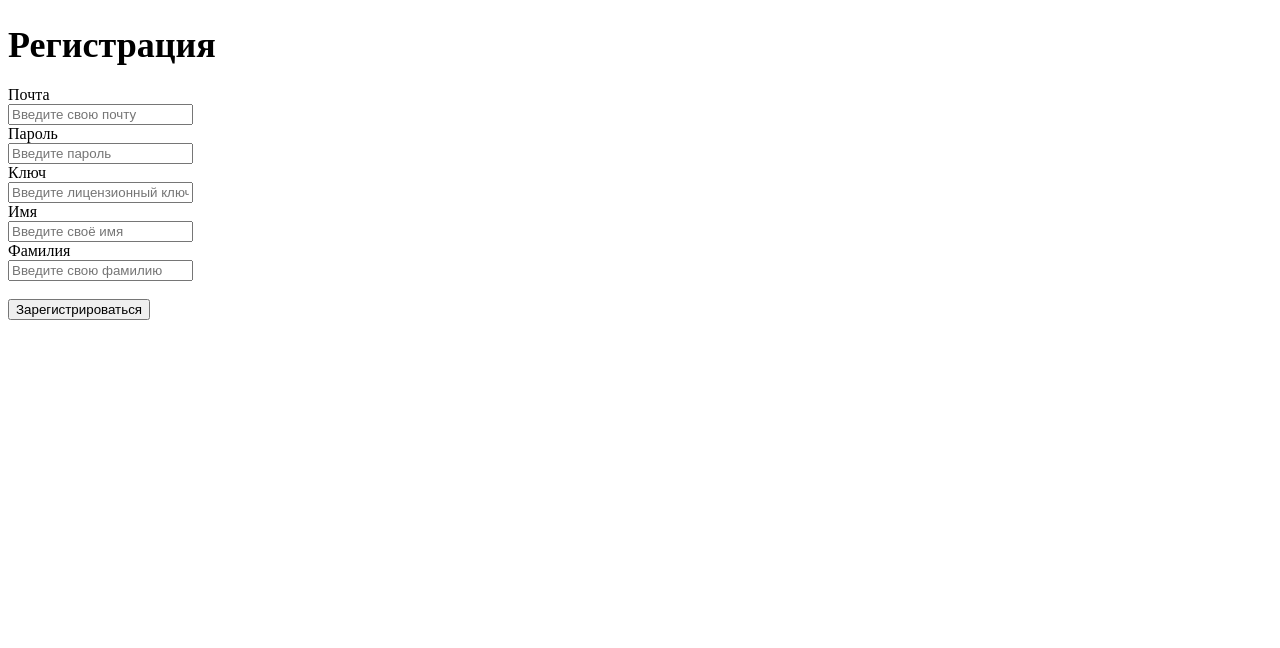
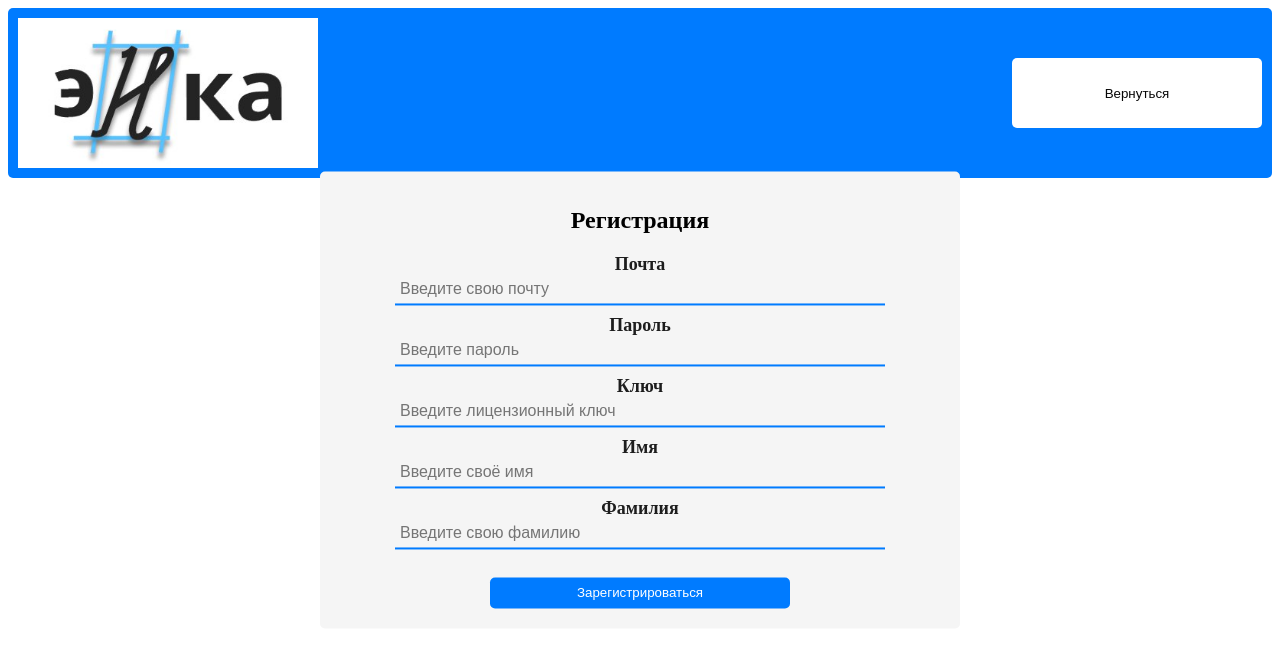
Before and after one commit to Geolan84/nka, a React (Create React App) app in the folder front/: page /register in a window 1280 px wide. Shown: the top 648 px of the page. Built offline with nearby package versions, Linux system fonts and the light colour scheme.

Commit message:
added css style

```diff
--- a/front/package.json
+++ b/front/package.json
@@ -4,6 +4,8 @@
   "private": true,
   "dependencies": {
     "@auth0/auth0-react": "^2.2.1",
+    "@mui/icons-material": "^5.14.14",
+    "@mui/material": "^5.14.14",
     "@testing-library/jest-dom": "^5.17.0",
     "@testing-library/react": "^13.4.0",
     "@testing-library/user-event": "^13.5.0",
--- a/front/src/components/Login.js
+++ b/front/src/components/Login.js
@@ -1,8 +1,10 @@
 import React, { useState } from "react";
 import { useNavigate } from "react-router-dom";
+import "../css/Login.css";
+import logo from '../images/logo.jpg';
 
 const Login = () => {
-  const navigate = useNavigate(); // Используйте useNavigate для доступа к объекту history
+  const navigate = useNavigate();
   const [email, setEmail] = useState("");
   const [password, setPassword] = useState("");
   const [, setErrorMessage] = useState("");
@@ -28,7 +30,7 @@ const Login = () => {
         localStorage.setItem("token", token);
         localStorage.setItem("user_id", user_id);
         localStorage.setItem("role", role);
-        navigate("/profile"); // Используйте navigate для перехода
+        navigate("/profile");
       } else {
         setErrorMessage(data.msg);
       }
@@ -37,46 +39,45 @@ const Login = () => {
     }
   };
 
+  const handleReturn = () => {
+    navigate("/");
+  };
+
   const handleSubmit = (e) => {
     e.preventDefault();
     submitLogin();
   };
 
   return (
-    <div className="column">
-      <form className="box" onSubmit={handleSubmit}>
-        <h1 className="title has-text-centered">Вход</h1>
-        <div className="field">
-          <label className="label">Почта</label>
-          <div className="control">
+    <div>
+      <div className="header">
+        <img src={logo} alt="Logo" />
+        <button className="login-button" onClick={handleReturn}>Вернуться</button>
+      </div>
+      <div className="login-container">
+        <h1 className="login-title">Вход</h1>
+        <form className="login-form" onSubmit={handleSubmit}>
           <input
             type="email"
-              placeholder="Введите почту"
+            placeholder="Почта"
+            className="login-input"
             value={email}
             onChange={(e) => setEmail(e.target.value)}
-              className="input"
             required
           />
-          </div>
-        </div>
-        <div className="field">
-          <label className="label">Пароль</label>
-          <div className="control">
           <input
             type="password"
-              placeholder="Введите пароль"
+            placeholder="Пароль"
+            className="login-input"
             value={password}
             onChange={(e) => setPassword(e.target.value)}
-              className="input"
             required
           />
-          </div>
-        </div>
-        <br />
-        <button className="button is-primary" type="submit">
+          <button type="submit" className="login-button">
             Войти
           </button>
         </form>
+      </div>
     </div>
   );
 };
--- a/front/src/components/RegisterProf.js
+++ b/front/src/components/RegisterProf.js
@@ -1,5 +1,7 @@
 import React, { useState } from "react";
 import { useNavigate } from "react-router-dom";
+import "../css/Register.css";
+import logo from '../images/logo.jpg';
 
 const RegisterProf = () => {
   const navigate = useNavigate();
@@ -19,8 +21,8 @@ const RegisterProf = () => {
         email: email,
         password: password,
         first_name: firstName,
-        second_name: secondName
-      })
+        second_name: secondName,
+      }),
     };
 
     try {
@@ -39,82 +41,91 @@ const RegisterProf = () => {
     }
   };
 
+  const handleReturn = () => {
+    navigate("/");
+  };
+
   const handleSubmit = (e) => {
     e.preventDefault();
     submitRegistration();
   };
 
   return (
-    <div className="column">
-      <form className="box" onSubmit={handleSubmit}>
-        <h1 className="title has-text-centered">Регистрация</h1>
+    <div>
+      <div className="header">
+        <img src={logo} alt="Logo" />
+        <button className="login-button" onClick={handleReturn}>Вернуться</button>
+      </div>
+      <div className="register-container">
+        <form className="box register-form" onSubmit={handleSubmit}>
+          <h1 className="register-title">Регистрация</h1>
           <div className="field">
-          <label className="label">Почта</label>
+            <label className="register-label">Почта</label>
             <div className="control">
               <input
                 type="email"
                 placeholder="Введите свою почту"
                 value={email}
                 onChange={(e) => setEmail(e.target.value)}
-              className="input"
+                className="register-input"
                 required
               />
             </div>
           </div>
           <div className="field">
-          <label className="label">Пароль</label>
+            <label className="register-label">Пароль</label>
             <div className="control">
               <input
                 type="password"
                 placeholder="Введите пароль"
                 value={password}
                 onChange={(e) => setPassword(e.target.value)}
-              className="input"
+                className="register-input"
                 required
               />
             </div>
           </div>
           <div className="field">
-          <label className="label">Ключ</label>
+            <label className="register-label">Ключ</label>
             <div className="control">
               <input
                 type="text"
                 placeholder="Введите лицензионный ключ"
                 value={key}
                 onChange={(e) => setKey(e.target.value)}
-              className="input"
+                className="register-input"
                 required
               />
             </div>
           </div>
           <div className="field">
-          <label className="label">Имя</label>
+            <label className="register-label">Имя</label>
             <div className="control">
               <input
                 type="text"
                 placeholder="Введите своё имя"
                 value={firstName}
                 onChange={(e) => setFirstName(e.target.value)}
-              className="input"
+                className="register-input"
                 required
               />
             </div>
           </div>
           <div className="field">
-          <label className="label">Фамилия</label>
+            <label className="register-label">Фамилия</label>
             <div className="control">
               <input
                 type="text"
                 placeholder="Введите свою фамилию"
                 value={secondName}
                 onChange={(e) => setSecondName(e.target.value)}
-              className="input"
+                className="register-input"
                 required
               />
             </div>
           </div>
           <br />
-        <button className="button is-primary" type="submit">
+          <button className="register-button is-primary" type="submit">
             Зарегистрироваться
           </button>
           {errorMessage && (
@@ -122,6 +133,7 @@ const RegisterProf = () => {
           )}
         </form>
       </div>
+    </div>
   );
 };
 
--- a/front/src/components/UserProfile.js
+++ b/front/src/components/UserProfile.js
@@ -1,9 +1,10 @@
 import React, { useState, useEffect } from "react";
 import { Link, useNavigate } from "react-router-dom";
+import "../css/UserProfile.css";
+import logo from '../images/logo.jpg';
 
 const UserProfile = () => {
     const [user, setUser] = useState(null);
-    const [loading, setLoading] = useState(true);
     const navigate = useNavigate();
     const user_id = localStorage.getItem("user_id");
     const role = localStorage.getItem("role");
@@ -25,7 +26,7 @@ const UserProfile = () => {
         const token = localStorage.getItem("token");
 
         if (!token) {
-            navigate("/login");// Нет токена, перенаправляем пользователя на страницу входа
+            navigate("/login"); // Нет токена, перенаправляем пользователя на страницу входа
             return;
         }
         const fetchUserProfile = async () => {
@@ -60,46 +61,47 @@ const UserProfile = () => {
         window.location.href = "/";
     };
 
-    //if (loading) {
-    //    return <div>Loading...</div>;
-    //}
-
     return (
         <div>
-            <h1>Личный кабинет</h1>
-            {user ? (
-                <div>
-                    <p>Имя: {user.first_name}</p>
-                    <p>Фамилия: {user.second_name}</p>
-                    <p>Email: {user.email}</p>
+        <div className="header">
+            <img src={logo} alt="Logo" />
+            <button className="user-logout" onClick={handleLogout}>Выйти</button>
+        </div>
+        <div className="user-profile">
+            <div className="user-actions">
+                <h1 className="user-title">Личный кабинет</h1>
+                <button className="user-action" onClick={handleNavigateToStructure}>Перейти к структуре компании</button>
+                <button className="user-action" onClick={handleNavigateToVacation}>Запланировать отпуск</button>
+                <button className="user-action">Мой план</button>
+                <div className="graphic">
+                    <button className="user-action" onClick={toggleDropdown}>График</button>
+                    {showDropdown && (
+                        <div className="dropdown">
+                            <button className="user-action">Сектор</button>
+                            <button className="user-action">Отдел</button>
+                        </div>
+                    )}
                 </div>
-            ) : (
-                <p>Информация о пользователе не найдена</p>
-            )}
+                <button className="user-action">Иное отсутствие</button>
+                <button className="user-action">Справочный центр</button>
+            </div>
+            <div className="user-info">
+                {user ? (
+                    <>
+                        <p>Имя: {user.first_name}</p>
+                        <p>Фамилия: {user.second_name}</p>
+                        <p>Департамент: </p>
+                        <p>Отдел: </p>
+                        <p>Сектор: </p>
+                        <p>Должность: </p>
+                        <p>Email: {user.email}</p>
 
-                <button onClick={handleNavigateToStructure}>Перейти к структуре компании</button>
-                <br/>
-
-            <button onClick={handleNavigateToVacation}>Запланировать отпуск</button>
-            <br/>
-            <button>Мой план</button>
-            <br/>
-            <div className="Graphic">
-                <button onClick={toggleDropdown}>График</button>
-                <br/>
-                {showDropdown && (
-                    <div>
-                        <button>Сектор</button>
-                        <br/>
-                        <button>Отдел</button>
-                    </div>
+                    </>
+                ) : (
+                    <p>Информация о пользователе не найдена</p>
                 )}
             </div>
-            <button>Иное отсутсвие</button>
-            <br/>
-            <button>Справочный центр</button>
-            <br/>
-            <button onClick={handleLogout}>Выйти</button>
+        </div>
         </div>
     );
 };
--- a/front/src/css/CompanyStructure.css
+++ b/front/src/css/CompanyStructure.css
@@ -1,83 +1,52 @@
-/* CompanyStructure.css */
-.modal-overlay {
-    position: fixed;
-    top: 0;
-    left: 0;
-    width: 100%;
-    height: 100%;
-    background: rgba(0, 0, 0, 0.5); /* Затемненный фон */
-    display: flex;
-    justify-content: center;
-    align-items: center;
-    z-index: 100; /* Убедитесь, что модальное окно находится поверх всего остального содержимого */
+/* Login.css */
+.login-container {
+  display: flex;
+  flex-direction: column;
+  align-items: center;
+  justify-content: center;
+  height: 100vh;
+  text-align: center;
+  background-color: #f5f5f5; /* Добавить фоновый цвет */
+  border: 1px solid #ddd; /* Добавить рамку */
+  border-radius: 10px; /* Закруглить углы */
+  padding: 20px;
 }
 
-.modal {
-    background: #fff;
-    width: 300px; /* Ширина модального окна */
-    height: 200px; /* Увеличьте высоту для увеличения поля ввода */
-    border-radius: 8px;
-    box-shadow: 0 2px 4px rgba(0, 0, 0, 0.2);
-    text-align: center;
-    display: flex;
-    flex-direction: column;
-    justify-content: space-between; /* Разместите элементы сверху внизу с пространством между ними */
-    z-index: 101; /* Поднимите модальное окно над фоном */
+.login-title {
+  font-size: 24px;
+  margin-bottom: 20px;
 }
 
-.modal-user {
-    background: #fff;
-    width: 300px; /* Ширина модального окна */
-    height: 420px; /* Увеличьте высоту для увеличения поля ввода */
-    border-radius: 8px;
-    box-shadow: 0 2px 4px rgba(0, 0, 0, 0.2);
-    text-align: center;
-    display: flex;
-    flex-direction: column;
-    justify-content: space-between; /* Разместите элементы сверху внизу с пространством между ними */
-    z-index: 101; /* Поднимите модальное окно над фоном */
+.login-form {
+  display: flex;
+  flex-direction: column;
+  align-items: center;
 }
 
-.modal-card {
-    display: flex;
-    flex-direction: column;
-    justify-content: center;
-    align-items: center;
-    padding: 20px;
-    flex-grow: 1; /* Занимайте всё доступное пространство внутри модального окна */
+.login-input {
+  margin-bottom: 10px;
+  border: none;
+  border-bottom: 2px solid #007bff;
+  padding: 5px;
+  width: 100%;
+  font-size: 16px;
 }
 
-.modal-card h2 {
-    font-size: 20px;
-    margin: 0;
+.login-input:focus {
+  border-color: #0056b3;
+  outline: none;
 }
 
-.modal-card input {
-    width: 80%;
-    padding: 30px; /* Увеличьте отступ */
-    margin: 10px 0;
-    border: 1px solid #ccc;
-    border-radius: 4px;
+.login-button {
+  background-color: #007bff;
+  color: #fff;
+  border: none;
+  padding: 10px;
+  cursor: pointer;
+  transition: background-color 0.3s;
+  border-radius: 5px; /* Закруглить углы кнопки */
 }
 
-.modal-buttons {
-    display: flex;
-    justify-content: flex-end;
-    align-items: flex-end;
-    margin-top: auto;
-    margin-left: 100px; /* Попробуйте установить правый отступ для кнопок */
+.login-button:hover {
+  background-color: #0056b3;
 }
-
-.modal-buttons button {
-    margin-left: 5px; /* Добавляем отступ между кнопками */
-    padding: 8px 16px;
-    background: #007bff;
-    color: #fff;
-    border: none;
-    border-radius: 4px;
-    cursor: pointer;
-}
-
-.modal-buttons button:hover {
-    background: #0056b3;
-}
--- /dev/null
+++ b/front/src/css/Login.css
@@ -0,0 +1,85 @@
+/* Login.css */
+.header {
+    display: flex;
+    align-items: center;
+    justify-content: space-between;
+    background: #007bff;
+    padding: 10px;
+    text-align: center;
+    border-radius: 5px;
+  }
+
+  .header img {
+    width: 300px;
+    height: 150px;
+    margin-right: 10px;
+  }
+
+  .header button {
+    background-color: #ffffff;
+    color: #070707;
+    border: none;
+    padding: 10px;
+    width: 250px;
+    height: 70px;
+    cursor: pointer;
+    transition: background-color 0.3s;
+    border-radius: 5px;
+  }
+
+  .header button:hover {
+    background-color: #afadad;
+    text-decoration: underline;
+  }
+
+  .login-container {
+    width: 300px;
+    max-height: 200px;
+    margin: 0 auto;
+    padding: 20px;
+    text-align: center;
+    position: absolute;
+    top: 50%;
+    left: 50%;
+    transform: translate(-50%, -50%);
+  }
+
+  .login-title {
+    font-size: 24px;
+    margin-bottom: 20px;
+  }
+
+  .login-form {
+    display: flex;
+    flex-direction: column;
+  }
+
+  .login-input {
+    margin-bottom: 10px;
+    border: none;
+    background: none;
+    border-bottom: 2px solid #007bff;
+    padding: 5px;
+    width: 100%;
+    font-size: 16px;
+    transition: border-color 0.3s;
+  }
+
+  .login-input:focus {
+    border-color: #0056b3;
+    outline: none;
+  }
+
+  .login-button {
+    background-color: #007bff;
+    color: #fff;
+    border: none;
+    padding: 10px;
+    cursor: pointer;
+    transition: background-color 0.3s;
+    border-radius: 5px;
+  }
+
+  .login-button:hover {
+    background-color: #0056b3;
+  }
--- /dev/null
+++ b/front/src/css/Register.css
@@ -0,0 +1,94 @@
+/* Register.css */
+.header {
+    display: flex;
+    align-items: center;
+    justify-content: space-between;
+    background: #007bff;
+    padding: 10px;
+    text-align: center;
+    border-radius: 5px;
+  }
+
+  .header img {
+    width: 300px;
+    height: 150px;
+    margin-right: 10px;
+  }
+
+  .header button {
+    background-color: #ffffff;
+    color: #070707;
+    border: none;
+    padding: 10px;
+    cursor: pointer;
+    transition: background-color 0.3s;
+    border-radius: 5px;
+  }
+
+  .header button:hover {
+    background-color: #afadad;
+    text-decoration: underline;
+  }
+
+  .register-container {
+    display: flex;
+    flex-direction: column;
+    background: #f5f5f5;
+    border-radius: 5px;
+    padding: 20px;
+    text-align: center;
+    width: 600px; /* Изменим width вместо max-width */
+    margin: 0 auto;
+    position: absolute;
+    top: 50%;
+    left: 50%;
+    transform: translate(-50%, -50%);
+  }
+
+  .register-title {
+    font-size: 24px;
+    margin-bottom: 20px;
+  }
+
+  .register-form {
+    display: flex;
+    flex-direction: column;
+  }
+
+  .register-input {
+    margin-bottom: 10px;
+    border: none;
+    background: none;
+    border-bottom: 2px solid #007bff;
+    padding: 5px;
+    width: 80%; /* Изменим ширину поля ввода на 100% */
+    font-size: 16px;
+    transition: border-color 0.3s;
+  }
+
+  .register-input:focus {
+    border-color: #0056b3;
+    outline: none;
+  }
+
+  .register-label {
+    font-size: 18px; /* Изменим размер шрифта для label */
+    font-weight: bold; /* Добавим жирный шрифт для label */
+    color: #1d1d1d; /* Изменим цвет текста label */
+  }
+
+  .register-button {
+    background-color: #007bff;
+    color: #fff;
+    border: none;
+    width: 50%;
+    padding: 8px 16px; /* Уменьшим отступы кнопки */
+    cursor: pointer;
+    transition: background-color 0.3s;
+    border-radius: 5px;
+    margin: 0 auto; /* Центрируем кнопку */
+  }
+
+  .register-button:hover {
+    background-color: #0056b3;
+  }
--- /dev/null
+++ b/front/src/css/UserProfile.css
@@ -0,0 +1,99 @@
+/* UserProfile.css */
+.header {
+    display: flex;
+    align-items: center;
+    justify-content: space-between;
+    background: #007bff;
+    padding: 10px;
+    text-align: center;
+    border-radius: 5px;
+  }
+
+  .header img {
+    width: 300px;
+    height: 150px;
+    margin-right: 10px;
+  }
+
+  .header button {
+    background-color: #ffffff;
+    color: #070707;
+    border: none;
+    padding: 10px;
+    cursor: pointer;
+    transition: background-color 0.3s;
+    border-radius: 5px;
+  }
+
+  .header button:hover {
+    background-color: #afadad;
+    text-decoration: underline;
+  }
+
+.user-profile {
+    display: flex;
+    justify-content: space-between;
+    background-color: #f5f5f5;
+    border-radius: 5px;
+    padding: 20px; /* Если нужен отступ, можете оставить */
+    height: 100vh; /* Заполняет всю видимую область экрана */
+}
+
+.user-actions {
+    flex: 2;
+    text-align: left;
+}
+
+.user-title {
+    font-size: 24px;
+}
+
+.user-action {
+    display: block;
+    margin: 10px 0;
+    background-color: #007bff;
+    color: #fff;
+    border: none;
+    padding: 10px;
+    width: 150px;
+    height: 70px;
+    cursor: pointer;
+    transition: background-color 0.3s;
+    border-radius: 5px;
+    text-align: center;
+}
+
+.user-action:hover {
+    background-color: #0056b3;
+}
+
+.graphic .dropdown button {
+    display: block;
+    margin: 10px 0 0 20px;
+    background-color: #007bff;
+    color: #fff;
+    border: none;
+    width: 150px;
+    height: 70px;
+    cursor: pointer;
+    transition: background-color 0.3s;
+    border-radius: 5px;
+    text-align: center;
+}
+
+.graphic .dropdown button:hover {
+    background-color: #0056b3;
+}
+
+.user-logout:hover {
+    background-color: #0056b3;
+}
+
+.user-info {
+    flex: 1;
+    text-align: right;
+}
+
+.user-info p {
+    font-size: 16px;
+}
```
Also changed, not shown: front/src/images/logo.jpg (added), 1 other file (tests, documents, lock files or other folders). Lines whose indentation alone changed are shown as unchanged.
